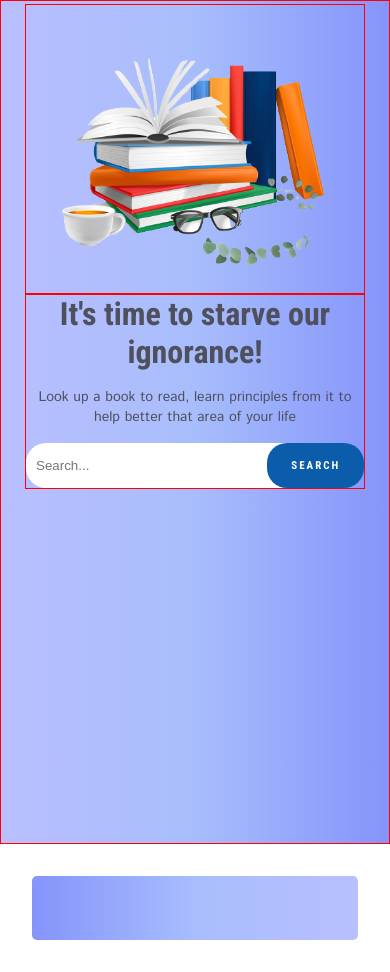
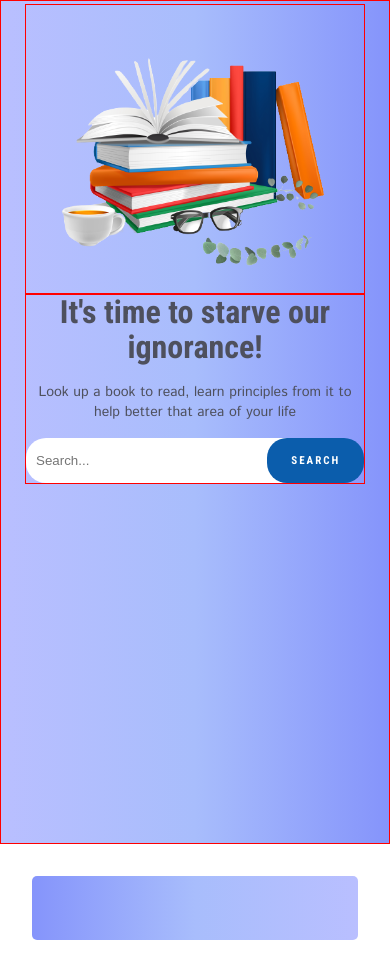
Before and after one commit to Coderio10/Library-app, a React app: page / in a window 390 px wide. Built offline with nearby package versions, Linux system fonts and the light colour scheme; a web font is replaced by a local one.

Commit message:
text --FIXED

```diff
--- a/src/css/index.css
+++ b/src/css/index.css
@@ -322,6 +322,7 @@ section {
 
     .text-sec h1 {
         font-size: 32px;
+        line-height: 1.1;
     }
 
     .text-sec p {
```
